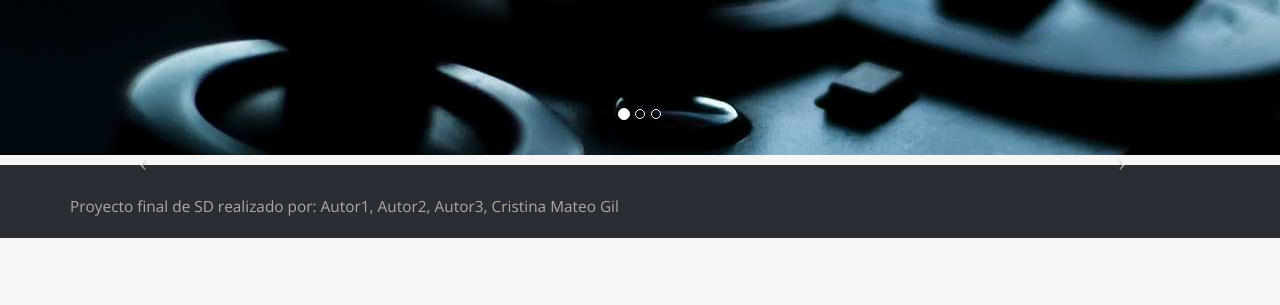
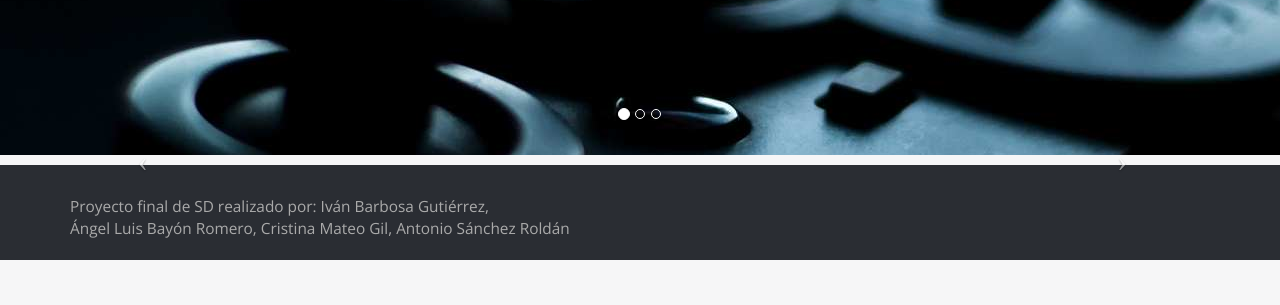
Before and after one commit to IvanBarbosa/chachijuegos, a Flask app: page / in a window 1280 px wide. Shown: the part 495-800 px from the top of the page. Run offline with Flask 2, Linux system fonts and the light colour scheme; data that the repository does not hold is empty; some libraries are stand-ins or nearby versions; some web fonts are replaced.

Commit message:
Arreglao todo y actualizado a lo ultimo

```diff
--- a/static/js/invocation.js
+++ b/static/js/invocation.js
@@ -5,7 +5,7 @@ function getJuegos(){
 	$.ajax({
 		type:"GET",
 		dataType:"json",
-		url: "http://127.0.0.1:5000/devolverjuegos/"+plataforma+"/"+genero+"/"+orden,
+		url: "http://chachijuegos.pythonanywhere.com/devolverjuegos/"+plataforma+"/"+genero+"/"+orden,
 		success:function(data){
 			var html="";
             var labels = [];
@@ -62,7 +62,7 @@ function getNoticias(){
 	$.ajax({
 		type:"GET",
 		dataType:"json",
-		url:"http://127.0.0.1:5000/devolvernoticias",
+		url:"http://chachijuegos.pythonanywhere.com/devolvernoticias",
 		success:function(data){
 			var html="";
 			var referencia;
@@ -92,7 +92,7 @@ function getContenidoNoticia(input){
 	$.ajax({
 		type:"GET",
 		dataType:"json",
-		url:"http://127.0.0.1:5000/devolvercontenido/"+input,
+		url:"http://chachijuegos.pythonanywhere.com/devolvercontenido/"+input,
 		success:function(data){
 			var html="";
 			html+='<h4>'+data.texto+'</h4>';
--- a/templates/index.html
+++ b/templates/index.html
@@ -84,10 +84,10 @@
 							<div class="col-md-6 footer-left">
 								<ul>
 									<li><p>Proyecto final de SD realizado por:</p></li>
-									<li><p>Autor1, </p></li>
-									<li><p>Autor2, </p></li>
-									<li><p>Autor3, </p></li>
-									<li><p>Cristina Mateo Gil</p></li>
+									<li><p>Iván Barbosa Gutiérrez, </p></li>
+									<li><p>Ángel Luis Bayón Romero, </p></li>
+									<li><p>Cristina Mateo Gil, </p></li>
+									<li><p>Antonio Sánchez Roldán</p></li>
 								</ul>
 							</div>
 						</div>
```
Also changed, not shown: templates/buscador.html (+4 -4 lines), templates/favoritos.html (+4 -4 lines).
